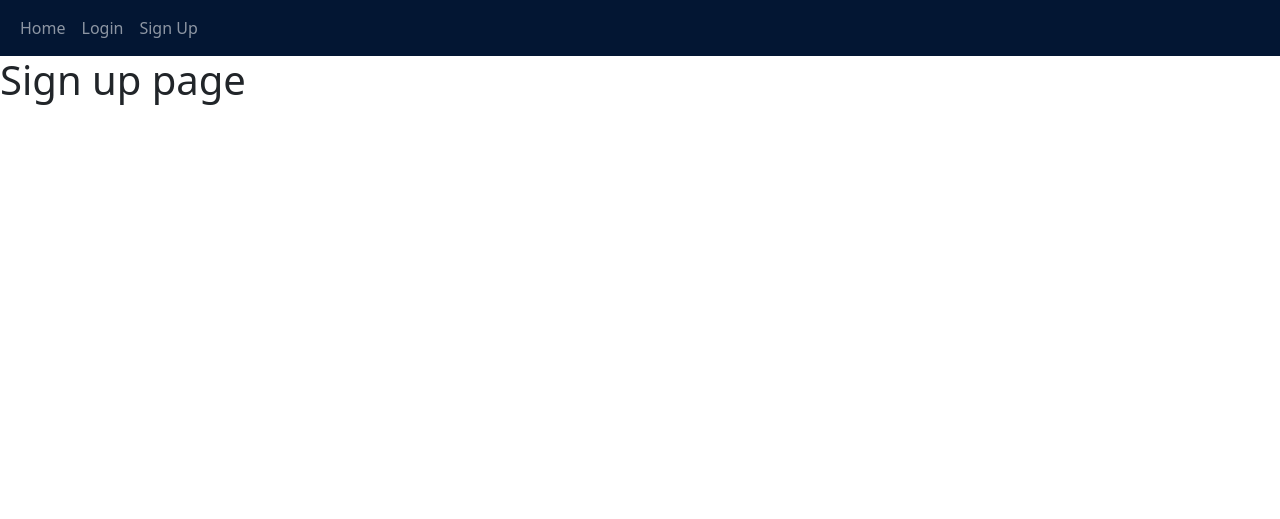
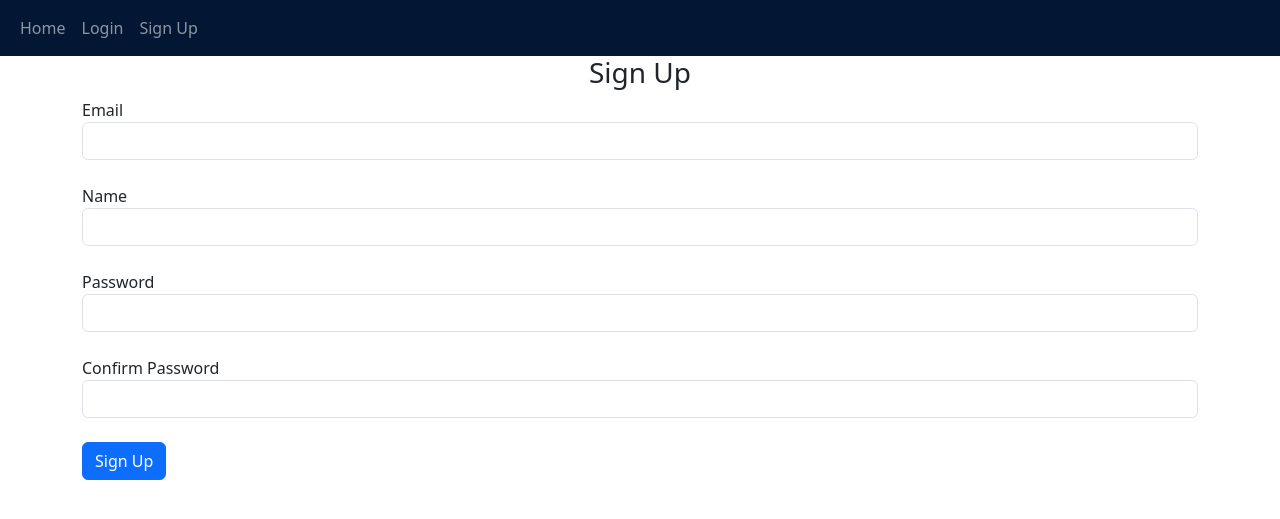
Before and after one commit to GabrUelRodrigues/python_flask_blog, a Flask app: page /sign-up in a window 1280 px wide. Shown: the top 519 px of the page. Run offline with Flask 3, Linux system fonts and the light colour scheme.

Commit message:
Login and Sign Up pages

```diff
--- a/website/templates/base.html
+++ b/website/templates/base.html
@@ -32,7 +32,7 @@
 	</header>
 
 	<main>
-		<div>
+		<div class="container">
 			{% block content %}Content{% endblock content %}
 		</div>
 	</main>
--- a/website/templates/sign_up.html
+++ b/website/templates/sign_up.html
@@ -2,5 +2,24 @@
 {% block title %}Sign Up{% endblock title %}
 
 {% block content %}
-<h1>Sign up page</h1>
+<form method="POST">
+	<h3 align="center">Sign Up</h3>
+	<div class="form-group">
+	  <label for="email">Email</label>
+	  <input type="email" class="form-control mb-4" id="email" name="email" aria-describedby="emailHelp">
+	</div>
+	<div class="form-group">
+		<label for="name">Name</label>
+		<input type="text" class="form-control mb-4" id="name" name="name">
+	</div>
+	<div class="form-group">
+	  <label for="password1">Password</label>
+	  <input type="password" class="form-control mb-4" id="password1" name="password1">
+	</div>
+	<div class="form-group">
+		<label for="password2">Confirm Password</label>
+		<input type="password" class="form-control mb-4" id="password2" name="password2">
+	</div>
+	<button type="submit" class="btn btn-primary">Sign Up</button>
+</form>
 {% endblock content %}
```
Also changed, not shown: website/templates/login.html (+12 -1 lines).
